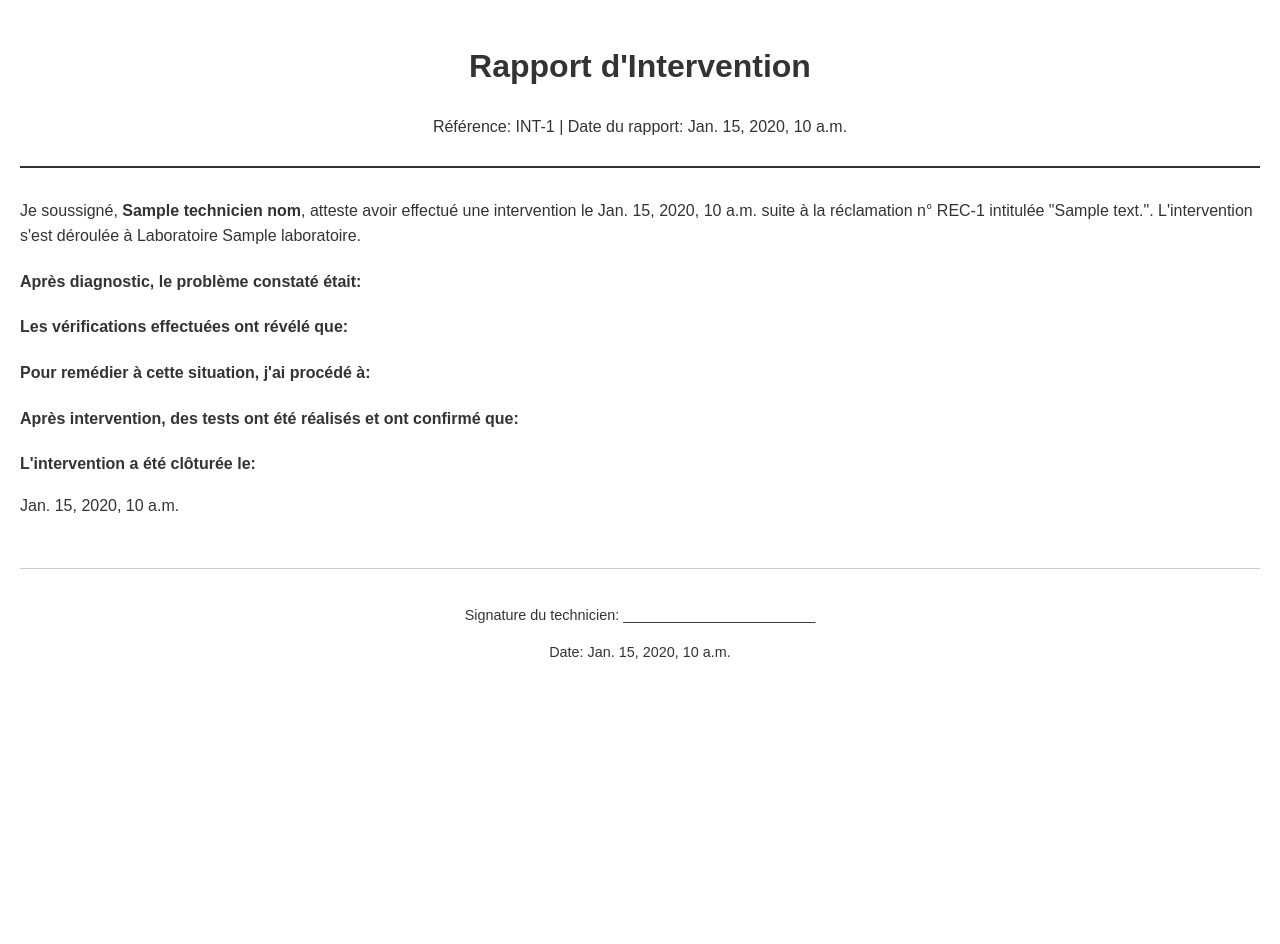
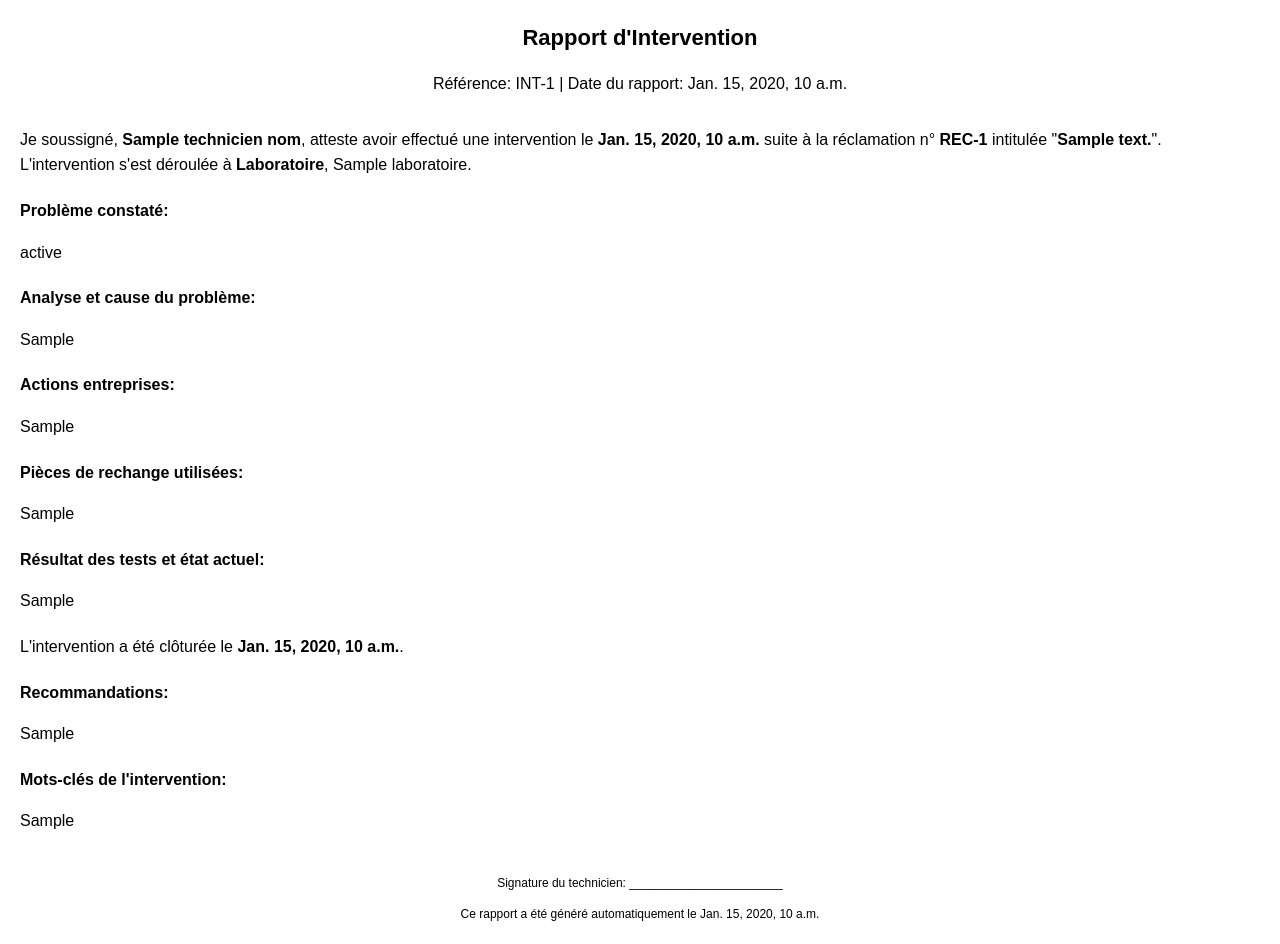
Before and after one commit to HM-Hadil/gestion_reclamations, a Django app: template templates/rapports/intervention_rapport.html in a window 1280 px wide. Before the commit the page ends 659 px from the top, so only its background shows below. Run offline with Django 4.2, Linux system fonts and the light colour scheme; tables that the repository leaves empty hold one stand-in row (values such as "Sample post"); the template is opened without the code that fills it: values that come from a table or form of the project are taken from there, most other values are stand-ins (such as "Sample title", 1, 10 or a date in 2020).

Commit message:
generate report for intervention

```diff
--- a/Intervention/models.py
+++ b/Intervention/models.py
@@ -1,7 +1,7 @@
 from django.db import models
+from gestion_reclamations import settings
+from reclamations.models import Reclamation  # Import Reclamation from reclamations app, not from .models
 
-from gestion_reclamations import settings
-from reclamations.models import Reclamation
 class Intervention(models.Model):
     """Modèle pour gérer les interventions sur les réclamations"""
     reclamation = models.ForeignKey(
@@ -31,6 +31,24 @@ class Intervention(models.Model):
         blank=True
     )
 
+    # Nouveaux champs pour le rapport d'intervention
+    probleme_constate = models.TextField(blank=True, null=True,
+        help_text="Description détaillée du problème constaté lors de l'intervention")
+    analyse_cause = models.TextField(blank=True, null=True,
+        help_text="Analyse et cause identifiée du problème")
+    actions_entreprises = models.TextField(blank=True, null=True,
+        help_text="Actions entreprises pour résoudre le problème")
+    pieces_remplacees = models.TextField(blank=True, null=True,
+        help_text="Liste des pièces remplacées pendant l'intervention")
+    resultat_tests = models.TextField(blank=True, null=True,
+        help_text="Résultats des tests effectués après l'intervention")
+    recommandations = models.TextField(blank=True, null=True,
+        help_text="Recommandations pour éviter que le problème ne se reproduise")
+    mots_cles = models.CharField(max_length=255, blank=True, null=True,
+        help_text="Mots-clés pour faciliter la recherche d'interventions similaires")
+    fichier_joint = models.FileField(upload_to='interventions/', blank=True, null=True,
+        help_text="Fichier joint à l'intervention (photos, diagnostics, etc.)")
+
     def __str__(self):
         return f"Intervention #{self.id} - Réclamation #{self.reclamation.id}"
 
--- a/Intervention/urls.py
+++ b/Intervention/urls.py
@@ -1,26 +1,30 @@
 from django.urls import path, include
 from rest_framework.routers import DefaultRouter
 from .views import (
-    # Importez vos vues existantes ici
+    # Vues existantes
     InterventionViewSet,
     UserInterventionsView,
     FinirInterventionView,
-    GenererRapportView
+    GenererRapportView,
+    # Nouvelles vues
+    UpdateReclamationStatusView,
+    CreateInterventionView
 )
 
 # Router pour les viewsets
 router = DefaultRouter()
-# Ajoutez vos autres viewsets ici
 router.register('interventions', InterventionViewSet)
 
 urlpatterns = [
-    # Vos URLs existantes ici
-
-    # URLs pour les interventions
+    # URLs existantes
     path('interventions/user/<int:user_id>/', UserInterventionsView.as_view(), name='user-interventions'),
     path('interventions/<int:intervention_id>/terminer/', FinirInterventionView.as_view(), name='terminer-intervention'),
     path('interventions/rapport/', GenererRapportView.as_view(), name='generer-rapport'),
 
+    # Nouvelles URLs
+    path('reclamations/<int:reclamation_id>/update-status/', UpdateReclamationStatusView.as_view(), name='update-reclamation-status'),
+    path('reclamations/<int:reclamation_id>/create-intervention/', CreateInterventionView.as_view(), name='create-intervention'),
+
     # Inclure les routes du router
     path('', include(router.urls))
 ]
--- a/templates/rapports/intervention_rapport.html
+++ b/templates/rapports/intervention_rapport.html
@@ -1,22 +1,22 @@
 <!DOCTYPE html>
-<html lang="fr">
+<html>
 <head>
-    <meta charset="UTF-8">
-    <meta name="viewport" content="width=device-width, initial-scale=1.0">
-    <title>Rapport d'Intervention #{{ intervention.id }}</title>
+    <meta charset="utf-8">
+    <title>Rapport d'Intervention</title>
     <style>
         body {
             font-family: Arial, sans-serif;
             line-height: 1.6;
-            color: #333;
-            margin: 0;
-            padding: 20px;
+            margin: 20px;
         }
         .header {
             text-align: center;
             margin-bottom: 30px;
-            border-bottom: 2px solid #333;
-            padding-bottom: 10px;
+        }
+        .rapport-title {
+            font-size: 22px;
+            font-weight: bold;
+            margin-bottom: 10px;
         }
         .section {
             margin-bottom: 20px;
@@ -26,22 +26,20 @@
             margin-bottom: 5px;
         }
         .footer {
-            margin-top: 50px;
-            border-top: 1px solid #ccc;
-            padding-top: 20px;
+            margin-top: 40px;
             text-align: center;
-            font-size: 0.9em;
+            font-size: 12px;
         }
         table {
             width: 100%;
             border-collapse: collapse;
-            margin: 20px 0;
+            margin: 15px 0;
         }
         table, th, td {
             border: 1px solid #ddd;
         }
         th, td {
-            padding: 12px;
+            padding: 8px;
             text-align: left;
         }
         th {
@@ -51,31 +49,29 @@
 </head>
 <body>
     <div class="header">
-        <h1>Rapport d'Intervention</h1>
+        <div class="rapport-title">Rapport d'Intervention</div>
         <p>Référence: INT-{{ intervention.id }} | Date du rapport: {{ date_rapport }}</p>
     </div>
 
     <div class="section">
-        <p>Je soussigné, <strong>{{ technicien_nom }}</strong>, atteste avoir effectué une intervention
-        le {{ date_debut }} suite à la réclamation n° REC-{{ reclamation.id }}
-        intitulée "{{ reclamation.description_generale|default:'Non spécifiée' }}".
-        L'intervention s'est déroulée à {{ reclamation.get_lieu_display }}
-        {% if reclamation.laboratoire %}{{ reclamation.laboratoire.nom }}{% endif %}.</p>
+        <p>Je soussigné, <strong>{{ technicien_nom }}</strong>, atteste avoir effectué une intervention le <strong>{{ date_debut }}</strong>
+        suite à la réclamation n° <strong>REC-{{ reclamation.id }}</strong> intitulée "<strong>{{ reclamation.description_generale }}</strong>".
+        L'intervention s'est déroulée à <strong>{{ reclamation.get_lieu_display }}</strong>{% if reclamation.laboratoire %}, {{ reclamation.laboratoire.nom }}{% endif %}.</p>
     </div>
 
     <div class="section">
-        <div class="section-title">Après diagnostic, le problème constaté était:</div>
-        <p>{{ intervention.probleme_constate }}</p>
+        <div class="section-title">Problème constaté:</div>
+        <p>{{ intervention.probleme_constate|default:"Non spécifié" }}</p>
     </div>
 
     <div class="section">
-        <div class="section-title">Les vérifications effectuées ont révélé que:</div>
-        <p>{{ intervention.analyse_cause }}</p>
+        <div class="section-title">Analyse et cause du problème:</div>
+        <p>{{ intervention.analyse_cause|default:"Non spécifié" }}</p>
     </div>
 
     <div class="section">
-        <div class="section-title">Pour remédier à cette situation, j'ai procédé à:</div>
-        <p>{{ intervention.actions_entreprises }}</p>
+        <div class="section-title">Actions entreprises:</div>
+        <p>{{ intervention.actions_entreprises|default:"Non spécifié" }}</p>
     </div>
 
     {% if intervention.pieces_remplacees %}
@@ -86,13 +82,12 @@
     {% endif %}
 
     <div class="section">
-        <div class="section-title">Après intervention, des tests ont été réalisés et ont confirmé que:</div>
-        <p>{{ intervention.resultat_tests }}</p>
+        <div class="section-title">Résultat des tests et état actuel:</div>
+        <p>{{ intervention.resultat_tests|default:"Non spécifié" }}</p>
     </div>
 
     <div class="section">
-        <div class="section-title">L'intervention a été clôturée le:</div>
-        <p>{{ date_fin }}</p>
+        <p>L'intervention a été {% if intervention.date_fin %}clôturée le <strong>{{ date_fin }}</strong>{% else %}débutée le <strong>{{ date_debut }}</strong> et est toujours en cours{% endif %}.</p>
     </div>
 
     {% if intervention.recommandations %}
@@ -110,8 +105,8 @@
     {% endif %}
 
     <div class="footer">
-        <p>Signature du technicien: ________________________</p>
-        <p>Date: {{ date_rapport }}</p>
+        <p>Signature du technicien: _______________________</p>
+        <p>Ce rapport a été généré automatiquement le {{ date_rapport }}</p>
     </div>
 </body>
 </html>
```
Also changed, not shown: Intervention/serializer.py (+40 -19 lines), Intervention/views.py (+139 -11 lines), Intervention/migrations/0002_intervention_actions_entreprises_and_more.py (added), reclamations/views.py (line endings or trailing spaces), 1 other file.
